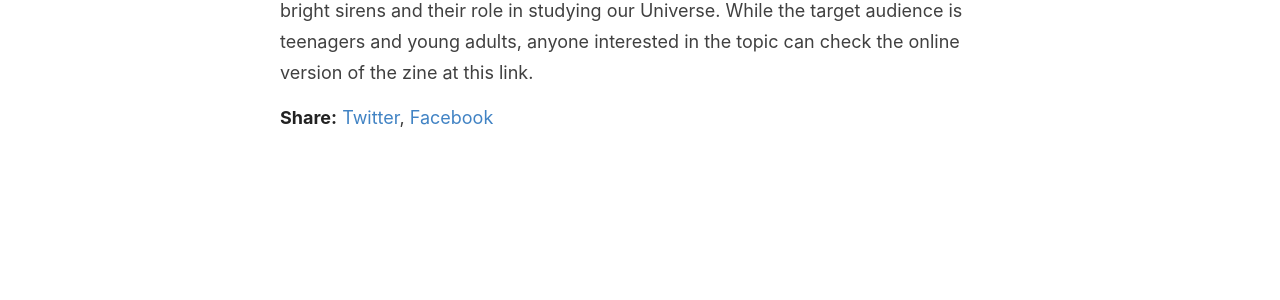
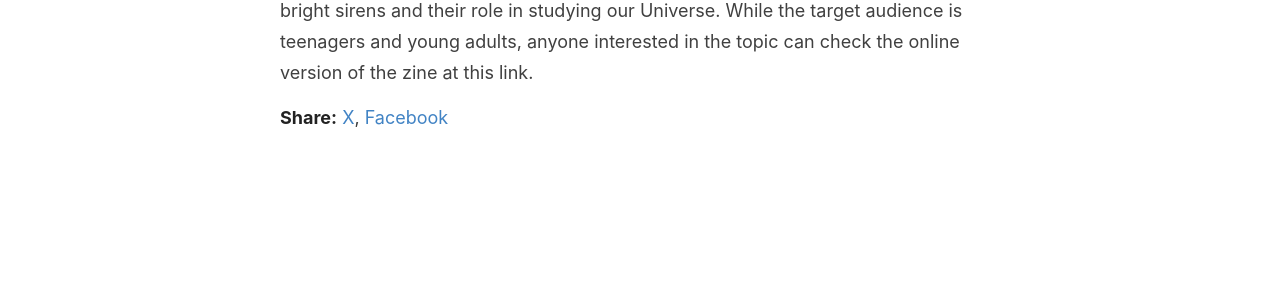
Before and after one commit to MariaElidaiana/cosmic-waves, a Jekyll site: the page built from _posts/2024-7-1-zine-pre-release.md, in a window 1280 px wide. Shown: the part 384-684 px from the top of the page. Built offline with Jekyll 4.4.1, drawn with Linux system fonts in a browser that asks for light colours.

Commit message:
Update post.html

```diff
--- a/_layouts/post.html
+++ b/_layouts/post.html
@@ -28,7 +28,7 @@
   </div>
 
   <div>
-    <p><span class="share-box">Share:</span> <a href="http://twitter.com/share?text={{ page.title }}&url={{site.url}}{{page.url}}" target="_blank">Twitter</a>, <a href="https://www.facebook.com/sharer.php?u={{site.url}}{{page.url}}" target="_blank">Facebook</a></p>
+    <p><span class="share-box">Share:</span> <a href="http://twitter.com/share?text={{ page.title }}&url={{site.url}}{{page.url}}" target="_blank">X</a>, <a href="https://www.facebook.com/sharer.php?u={{site.url}}{{page.url}}" target="_blank">Facebook</a></p>
   </div>
 
   <!--<div class="date">
```
